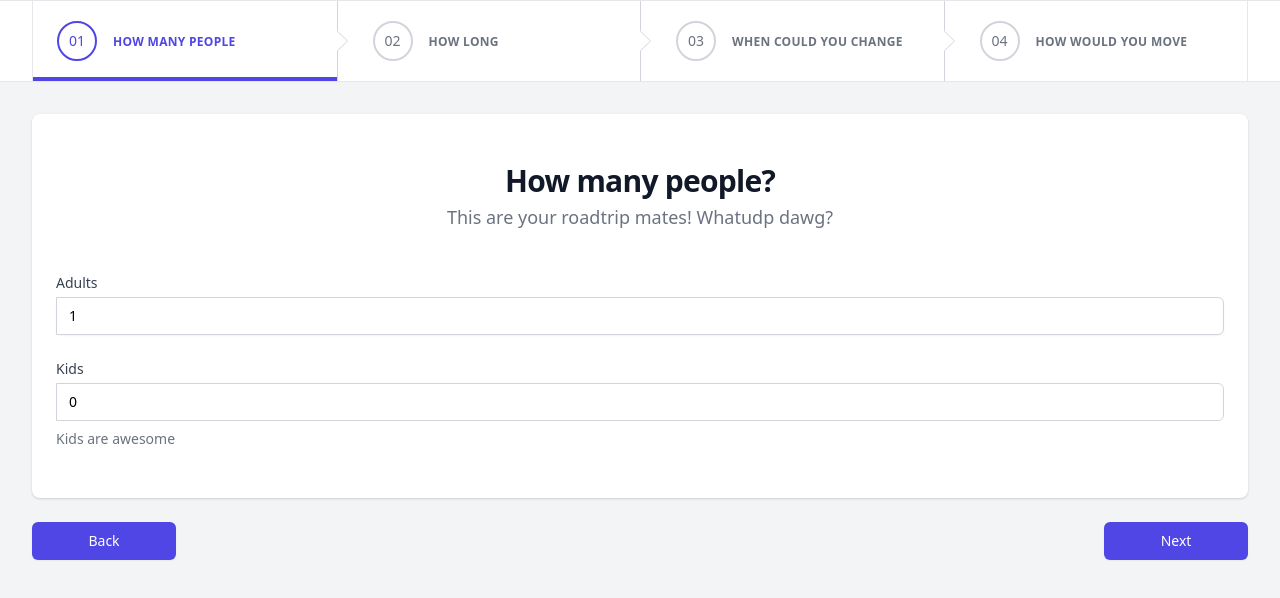
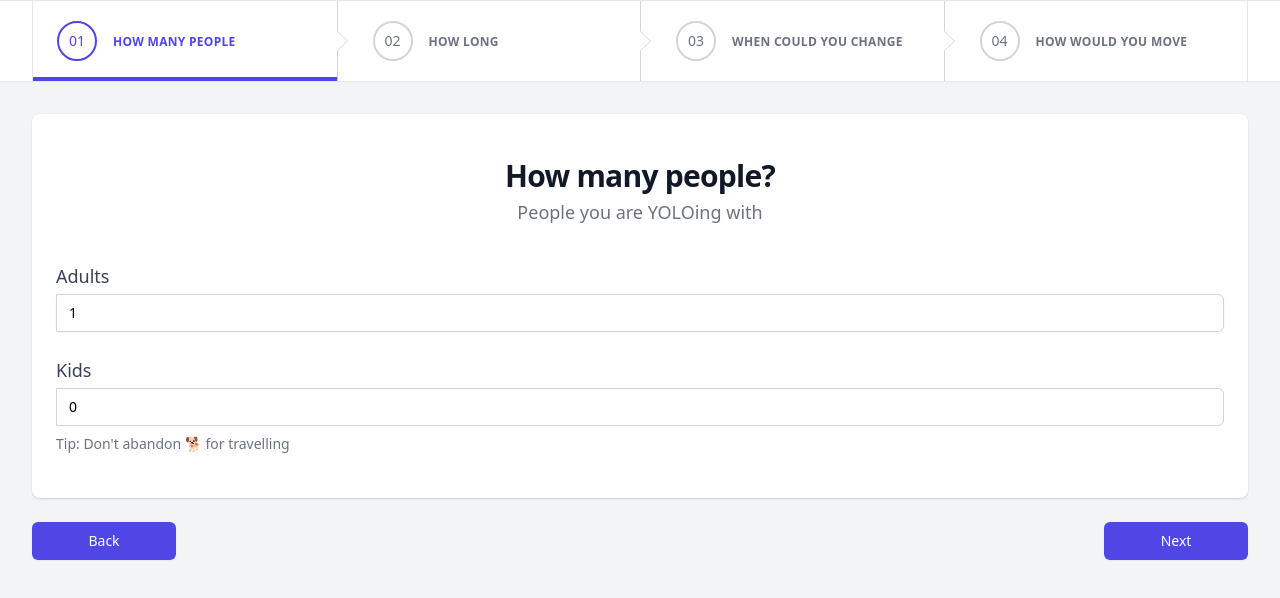
Before and after one commit to FRizzonelli/yolo, a React (Create React App) app: page /book-yolo/step-one in a window 1280 px wide. Shown: the top 598 px of the page. Built offline with nearby package versions, Linux system fonts and the light colour scheme.

Commit message:
fixed copies in steps

```diff
--- a/src/containers/StepFour/StepFour.tsx
+++ b/src/containers/StepFour/StepFour.tsx
@@ -36,7 +36,7 @@ const StepFour: FunctionComponent<IStepFourProps> = () => {
       <div className='bg-white shadow px-4 py-5 sm:rounded-lg sm:p-6 h-96 flex flex-col justify-evenly'>
         <div className='md:col-span-1 mb-4 text-center'>
           <h3 className='text-3xl tracking-tight font-extrabold text-gray-900'>How would you move?</h3>
-          <p className='mt-1 text-lg text-gray-500'>Plz go green 🌲</p>
+          <p className='mt-1 text-lg text-gray-500'>We plan it for you 🌲</p>
         </div>
         <div className='mt-5 md:mt-0 md:col-span-2 flex justify-evenly'>
           <button
--- a/src/containers/StepOne/StepOne.tsx
+++ b/src/containers/StepOne/StepOne.tsx
@@ -31,12 +31,12 @@ const StepOne: FunctionComponent<IStepOneProps> = () => {
       <div className='bg-white shadow px-4 py-5 sm:rounded-lg sm:p-6 h-96 flex flex-col justify-evenly'>
         <div className='md:col-span-1 mb-4 text-center'>
           <h2 className='text-3xl tracking-tight font-extrabold text-gray-900'>How many people?</h2>
-          <p className='text-lg mt-1 text-gray-500'>This are your roadtrip mates! Whatudp dawg?</p>
+          <p className='text-lg mt-1 text-gray-500'>People you are YOLOing with</p>
         </div>
         <div className='mt-5 md:mt-0 md:col-span-2'>
           <form className='space-y-6' action='#' method='POST'>
             <div>
-              <label htmlFor='adults' className='block text-sm font-medium text-gray-700'>
+              <label htmlFor='adults' className='block text-lg font-medium text-gray-700'>
                 Adults
               </label>
               <div className='mt-1 flex rounded-md shadow-sm'>
@@ -59,7 +59,7 @@ const StepOne: FunctionComponent<IStepOneProps> = () => {
             </div>
 
             <div>
-              <label htmlFor='kids' className='block text-sm font-medium text-gray-700'>
+              <label htmlFor='kids' className='block text-lg font-medium text-gray-700'>
                 Kids
               </label>
               <div className='mt-1'>
@@ -79,7 +79,7 @@ const StepOne: FunctionComponent<IStepOneProps> = () => {
                   }}
                 />
               </div>
-              <p className='mt-2 text-sm text-gray-500'>Kids are awesome</p>
+              <p className='mt-2 text-sm text-gray-500'>Tip: Don&apos;t abandon 🐕 for travelling</p>
             </div>
           </form>
         </div>
--- a/src/containers/StepThree/StepThree.tsx
+++ b/src/containers/StepThree/StepThree.tsx
@@ -36,7 +36,7 @@ const StepThree: FunctionComponent<IStepThreeProps> = () => {
       <div className='bg-white shadow px-4 py-5 sm:rounded-lg sm:p-6 h-96 flex flex-col justify-evenly'>
         <div className='md:col-span-1 mb-4 text-center'>
           <h2 className='text-3xl tracking-tight font-extrabold text-gray-900'>Which days could you change location at any time?</h2>
-          <p className='text-lg mt-1 text-gray-500'>Come on brah</p>
+          <p className='text-lg mt-1 text-gray-500'>Don’t worry, 5 days per place minimum!</p>
         </div>
         <div className='mt-5 md:mt-0 md:col-span-2 flex justify-evenly'>
           <button
--- a/src/containers/StepTwo/StepTwo.tsx
+++ b/src/containers/StepTwo/StepTwo.tsx
@@ -32,7 +32,7 @@ const StepTwo: FunctionComponent<IStepTwoProps> = () => {
       <div className='bg-white shadow px-4 py-5 sm:rounded-lg sm:p-6 h-96 flex flex-col justify-evenly'>
         <div className='md:col-span-1 mb-4 text-center'>
           <h3 className='text-3xl tracking-tight font-extrabold text-gray-900'>How long?</h3>
-          <p className='mt-1 text-lg text-gray-500'>Yo dud 3 weeks or go home</p>
+          <p className='mt-1 text-lg text-gray-500'>Remember: minimun 3 weeks!</p>
         </div>
         <div className='mt-5 md:mt-0 md:col-span-2'>
           <form className='space-y-6' action='#' method='POST'>
```
